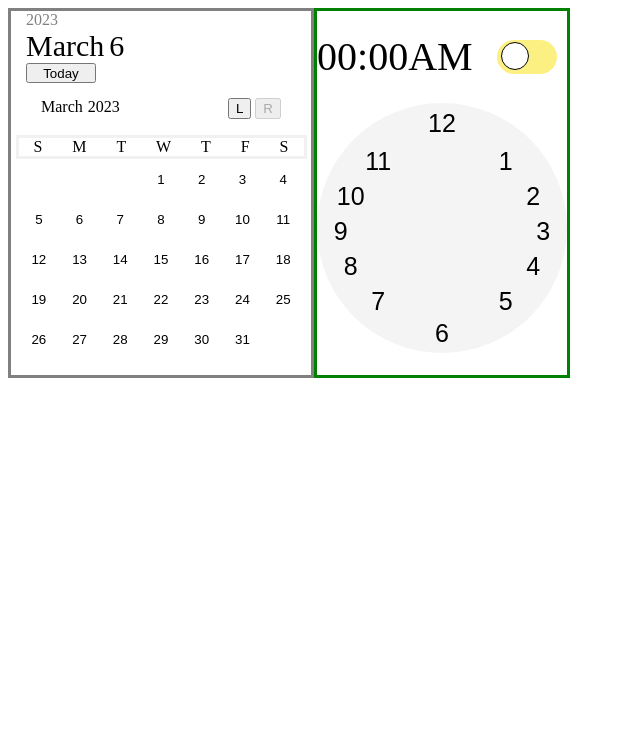
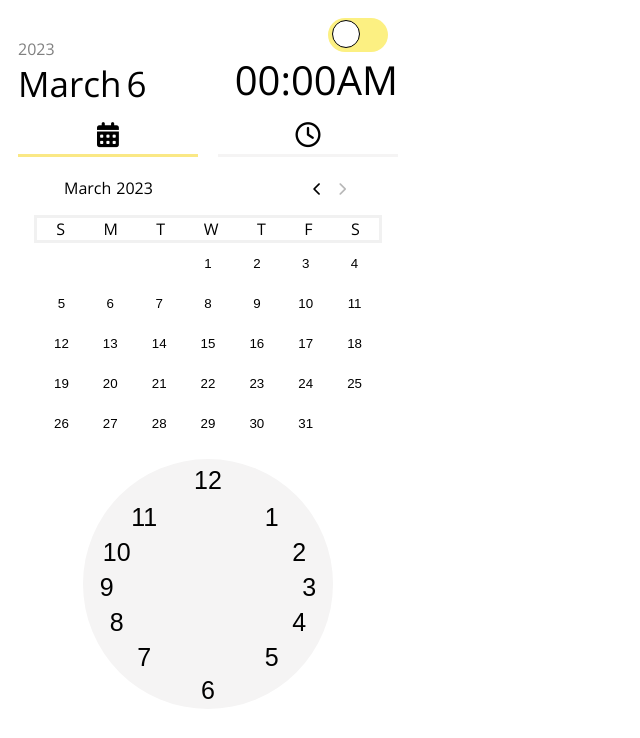
Before and after one commit to ccantoran/Calender, a plain HTML site: page index.html in a window 1280 px wide. Shown: the whole page, without its empty margins (0-640 px from the left). Drawn offline with Linux system fonts and the light colour scheme.

Commit message:
icons added, font changed, need to make cal & time icon/tabs functional

```diff
--- a/index.html
+++ b/index.html
@@ -2,21 +2,57 @@
 <html style="overflow: hidden;">
 <head>
     <!-- <script src="../Resources/Apis/Proxy.js" cwidget="DateWidget"></script> -->
-
+	<script src="https://kit.fontawesome.com/59c032d6c4.js" crossorigin="anonymous"></script>
     <title>DateWidget</title>
 </head>
 <body>
 
-	<div class="calender">
-		<div class="selectedDate">
+
+
+	<div class="selectedDate">
+		<div class="selectedDateLeft">
 			<div class="selectedYear"></div>
 			<div class="monthAndDay">
 				<div class="selectedMonth"></div>
 				<div class="selectedDay"></div>
 			</div>
+			<!-- <button class="selectedToday" onclick="selectedToday()">Today</button> -->
+		</div>
 
-			<button class="selectedToday" onclick="selectedToday()">Today</button>
+		<div class="selectedTimeRight">
+			<label class="switch" for="checkbox">
+				<input type="checkbox" name="checkbox" id="checkbox" onclick="dayChange()">
+				<span class="slider round"></span>
+			</label>
+			<div class="timeOutcome">
+				<div id="userHour">00</div>
+				<div>:</div>
+				<div id="userMin">00</div>
+				<div id="userAmPm">AM</div>
+			</div>
+
 		</div>
+	</div>
+
+
+
+
+
+
+
+
+
+	<div class="calenderTimeToggle">
+		<button class="calenderIcon" onclick="iconToggle()"><i class="fa-solid fa-calendar-days"></i></button>
+		<button class="timeIcon" onclick="iconToggle()"><i class="fa-regular fa-clock"></i></button>
+	</div>
+
+
+
+
+	<div class="calender">
+
+
 
 		<header>
 			<div class="headerInfo">
@@ -24,8 +60,8 @@
 				<div class="headerYear">year</div>
 			</div>
 			<div>
-				<button onclick="backArrow(); refreshDate(); datesOnCalender()" class="backArrow arrow">L</button>
-				<button onclick="forwardArrow(); refreshDate(); datesOnCalender()" class="forwardArrow arrow" disabled>R</button>
+				<button onclick="backArrow(); refreshDate(); datesOnCalender()" class="backArrow arrow"><i class="fa-solid fa-chevron-left"></i></button>
+				<button onclick="forwardArrow(); refreshDate(); datesOnCalender()" class="forwardArrow arrow" disabled><i class="fa-solid fa-chevron-right"></i></button>
 			</div>
 		</header>
 		<ul class="daysOfWeek">
@@ -41,29 +77,18 @@
 
 	</div>
 	<div class="time">
-		<div class="timeHeader">
-			<div class="timeOutcome">
-				<div id="userHour">00</div>
-				<div>:</div>
-				<div id="userMin">00</div>
-				<div id="userAmPm">AM</div>
-			</div>
-			<label class="switch" for="checkbox">
-				<input type="checkbox" name="checkbox" id="checkbox" onclick="dayChange()">
-				<span class="slider round"></span>
-			</label>
-		</div>
+
 
 
 		<!-- <button onclick="timeStr()">submit</button> -->
 		<div class="clock clockHour">
 			<div class="clockParts test1">
 				<div class="pos-center">
-					<button value="12" onclick="getTimeHour(12)">12</button>
+					<button value="12" onclick="getTimeHour(12)" class="firstNum">12</button>
 				</div>
 				<div class="pos-second">
 					<button onclick="getTimeHour(11)">11</button>
-					<button onclick="getTimeHour(1)">1</button>
+					<button onclick="getTimeHour(1)" class="secondNum">1</button>
 				</div>
 				<div class="pos-third">
 					<button onclick="getTimeHour(10)">10</button>
@@ -125,6 +150,18 @@
 
 
 	<style>
+@font-face {
+	font-family: "Open Sans";
+	src: url(Open_Sans/static/OpenSans/OpenSans-Regular.ttf);
+}
+
+		body{
+			font-family: "Open Sans";
+			display: flex;
+			flex-direction: column;
+			align-items: center;
+			width: 400px;
+		}
 		:root{
 			--button-color:rgb(250, 232, 133);
 			--clock-color:rgb(245, 244, 244);
@@ -135,32 +172,33 @@
 			margin-left: 0;
 			padding-left: 0;
 		}
-		body{
+
+
+
+		.selectedDate{
+			width: 95%;
+			height: fit-content;
 			display: flex;
+			justify-content: space-between;
 		}
-
-		.calender{
-			border:grey solid;
+		.selectedDateLeft{
 			display: flex;
 			flex-direction: column;
-			align-items: center;
-			width: 300px;
+			justify-content: end;
 		}
-
-		.selectedDate{
-			/* border:green solid; */
-			height: fit-content;
+		.selectedTimeRight{
 			display: flex;
 			flex-direction: column;
-			width:90%;
-			margin-bottom: 15px;
+			text-align:end;
+			align-items: end;
+			margin-top: 10px;
 		}
 		.selectedYear{
 			color: grey;
 		}
 		.monthAndDay{
 			display: flex;
-			font-size: 30px;
+			font-size: 35px;
 		}
 		.selectedToday{
 			height: 20px;
@@ -170,15 +208,59 @@
 			padding-left:5px;
 		}
 
+
+		.forwardArrow, .backArrow, .calenderIcon, .timeIcon {
+			background-color: white;
+			border: none;
+		}
+
+
+
+
+		.calenderTimeToggle{
+			margin-top: 10px;
+			height:40px;
+			display: flex;
+			width: 100%;
+			justify-content: space-around;
+		}
+		.calenderIcon, .timeIcon{
+			width: 45%;
+			text-align: center;
+			font-size: 25px;
+		}
+		.calenderIcon{
+			border-bottom:var(--button-color) solid;
+		}
+		.timeIcon{
+			border-bottom: var(--clock-color) solid;
+		}
+
+
+
+
+
+		.calender{
+			margin-top: 5%;
+			/* border:grey solid; */
+			display: flex;
+			flex-direction: column;
+			align-items: center;
+			width: 90%;
+		}
 		header{
 			display: flex;
 			justify-content: space-between;
 			width: 80%;
-			/* border:green solid; */
 		}
 		.headerInfo{
 			display: flex;
 		}
+
+
+
+
+
 
 
 		.daysOfWeek{
@@ -216,18 +298,17 @@
 		}
 
 
+
+
+
 /* Clock Styling */
 		.time{
-			border:green solid;
+			/* border:green solid; */
 			display: flex;
 			flex-direction: column;
 			justify-content: space-evenly;
 		}
-		.timeHeader{
-			display: flex;
-			justify-content: space-between;
-			align-items: center;
-		}
+
 		.clock{
 			/* border:red solid 1px;*/
 			background-color: var(--clock-color);
@@ -295,6 +376,7 @@
 
 		/* Slider styling */
 		.switch {
+		/* border:pink solid; */
 		position: relative;
 		display: inline-block;
 		width: 60px;
```
